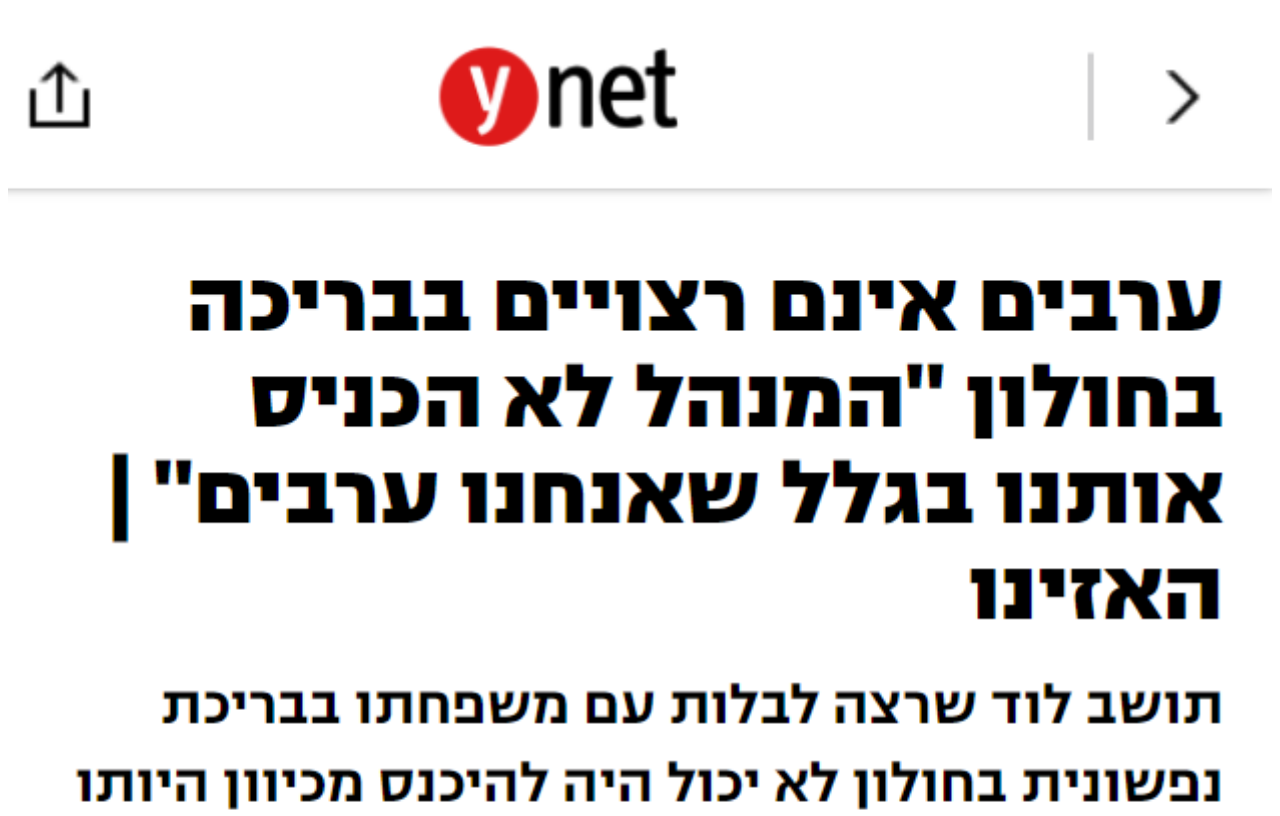
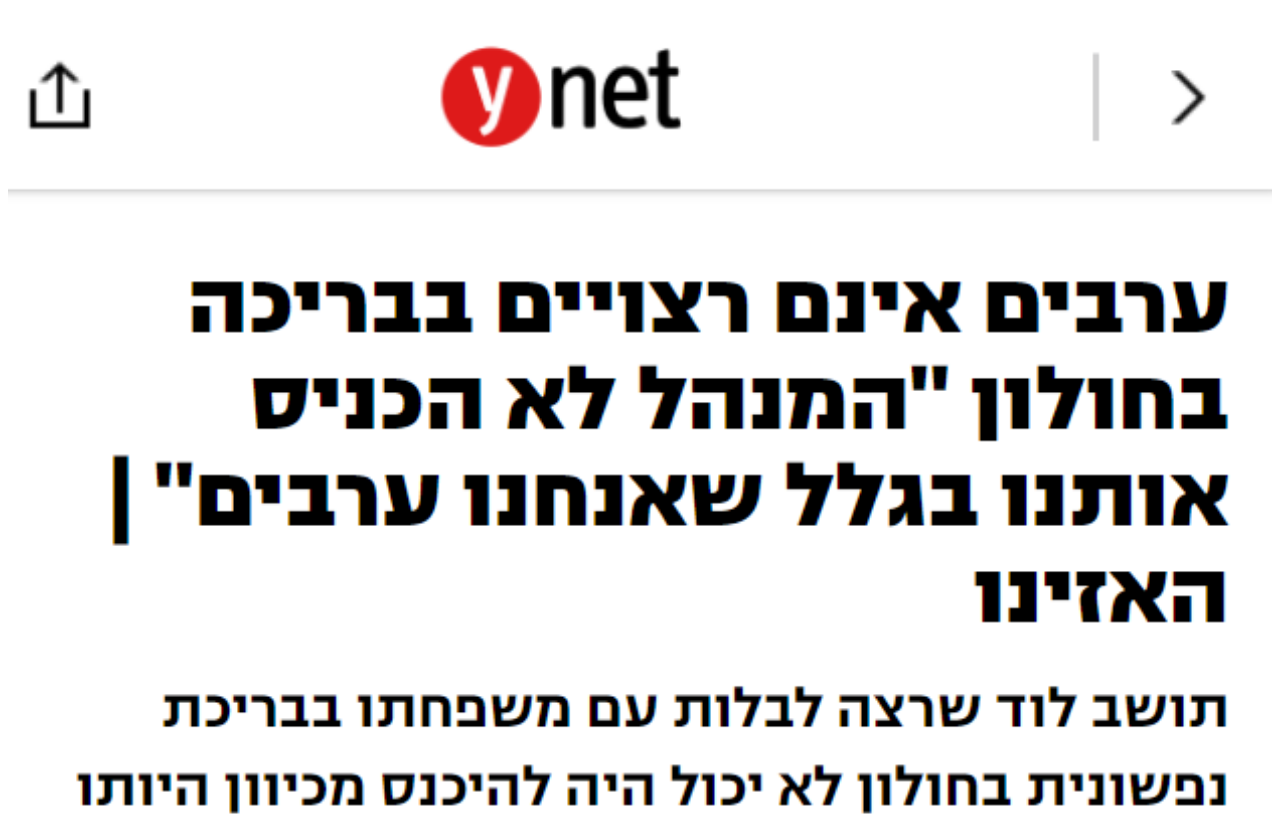
Before and after one commit to ofirm109/ynet, a plain HTML site: page index.htm in a window 1280 px wide. Shown: the top 816 px of the page. Drawn offline with Linux system fonts and the light colour scheme.

Commit message:
Update index.htm

```diff
--- a/index.htm
+++ b/index.htm
@@ -1 +1 @@
-<img style="width:100%;" src="https://github.com/ofirm109/ynet/blob/main/3.png?raw=true"/>
+<img style="width:100%;" src="https://github.com/ofirm109/ynet/blob/main/4.png?raw=true"/>
```
